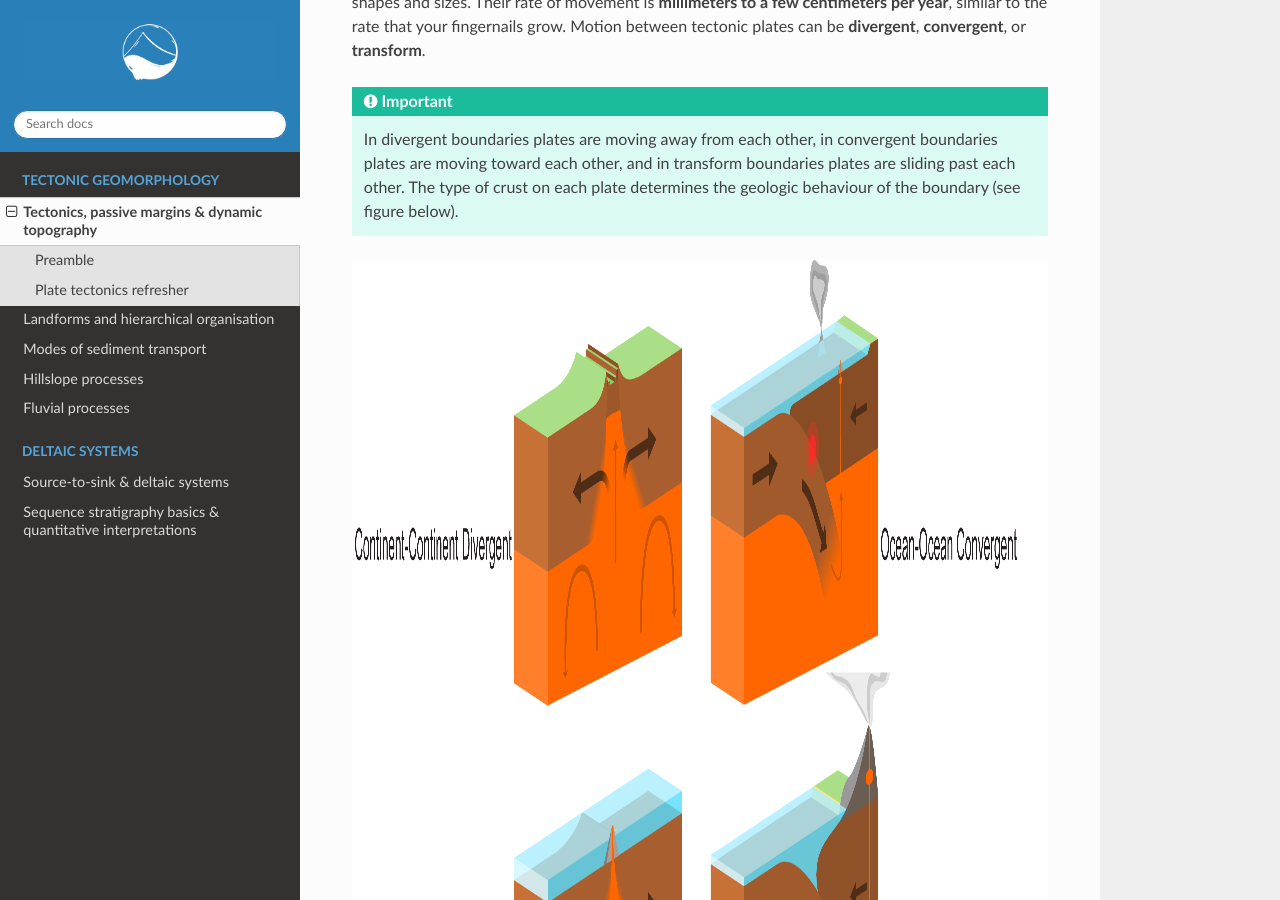
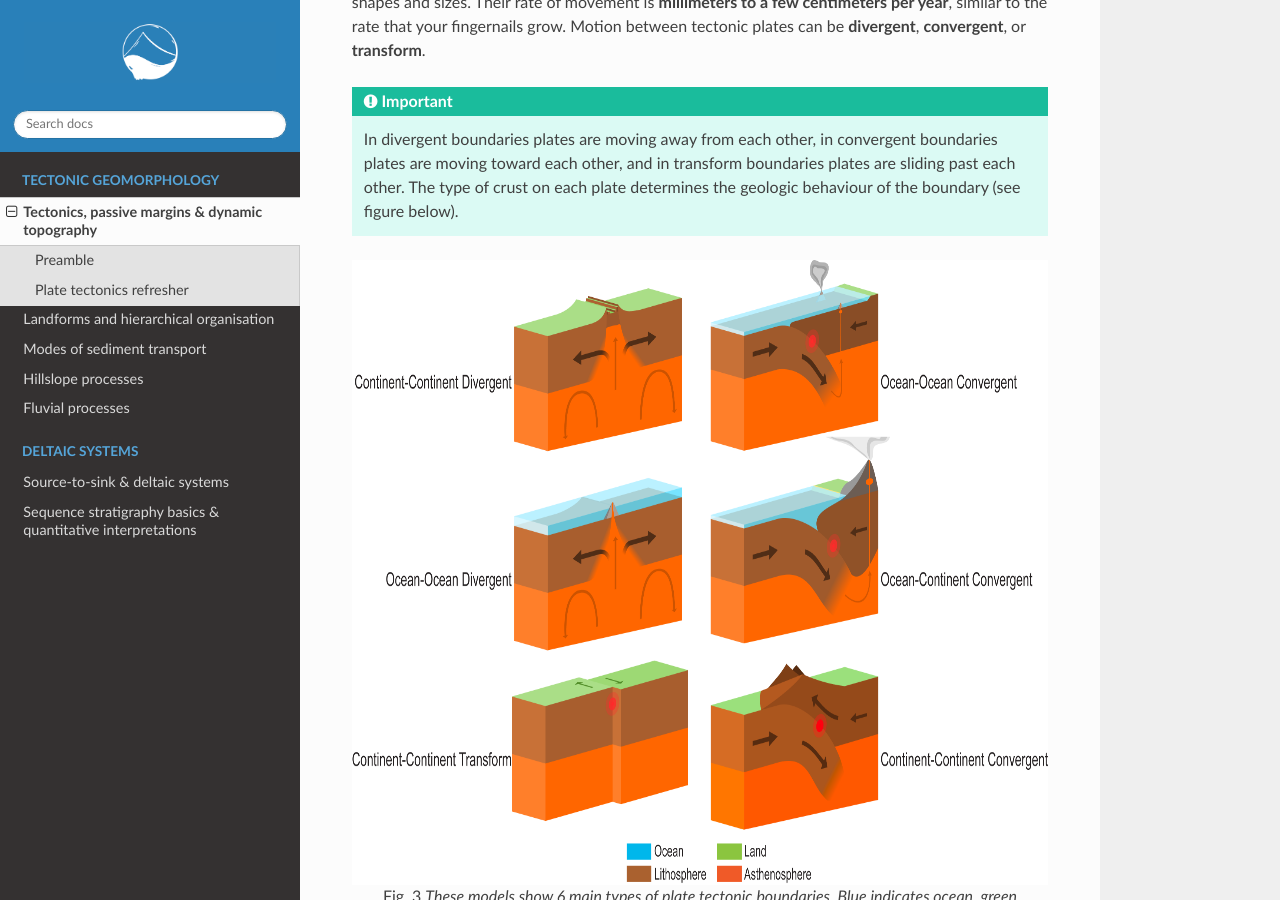
Before and after one commit to TristanSalles/EarthSurface, a Sphinx documentation site: the page built from docs/tectonics.rst, in a window 1280 px wide and 900 px high, scrolled down 823 px. Built offline with Sphinx 7.4.7 and the Read the Docs theme 2.0.0, drawn with Linux system fonts in a browser that asks for light colours; the version number could not be read and is left out.

Commit message:
Update tectonics.rst

```diff
--- a/docs/tectonics.rst
+++ b/docs/tectonics.rst
@@ -45,7 +45,7 @@ Lithospheric plates move around the globe in different directions and come in ma
 
 
 .. figure:: images/plate-boundaries-summary.png
-   :scale: 35 %
+   :scale: 15 %
    :alt: Plate boundaries summary
    :align: center
 
```
